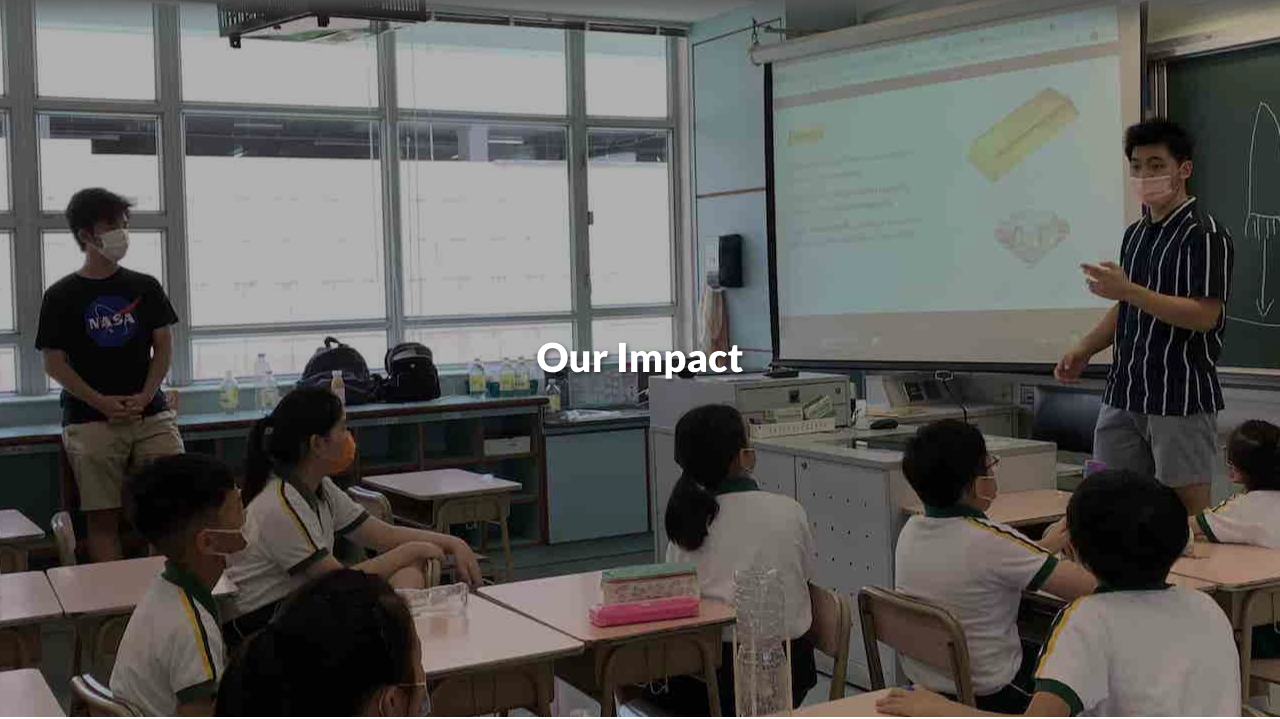
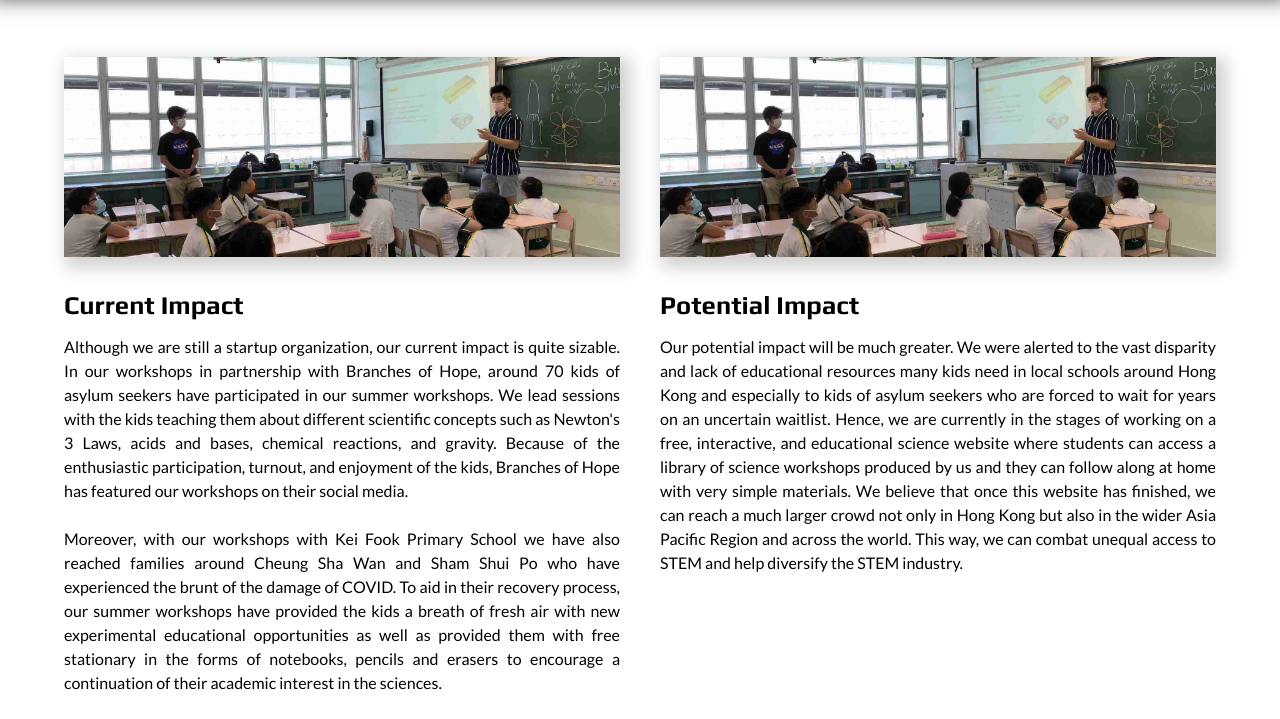
Before and after one commit to SkullCutter02/students-for-science, a plain HTML site: page impact.html in a window 1280 px wide. Shown: the part 83-802 px from the top of the page. Drawn offline with Linux system fonts and the light colour scheme.

Commit message:
Removed hero in impact

```diff
--- a/impact.html
+++ b/impact.html
@@ -20,13 +20,6 @@
   </head>
   <body>
     <nav-component></nav-component>
-
-    <main class="hero hero-impact">
-      <div class="overlay"></div>
-      <div class="hero-content">
-        <h1>Our Impact</h1>
-      </div>
-    </main>
 
     <section class="impact-container">
       <article class="impact current-impact">
--- a/styles/hero.css
+++ b/styles/hero.css
@@ -3,10 +3,6 @@
   position: relative;
   z-index: -1;
   overflow-x: hidden;
-}
-
-.hero-impact {
-  background: url("../public/home-hero.jpg") fixed center;
 }
 
 .hero .overlay {
--- a/styles/nav.css
+++ b/styles/nav.css
@@ -4,7 +4,7 @@ nav {
   position: relative;
   display: flex;
   border-top: 6px solid var(--primaryColor);
-  box-shadow: 0 0 20px 10px #585858;
+  box-shadow: 0 -8px 20px 10px #585858;
 }
 
 nav a {
```
